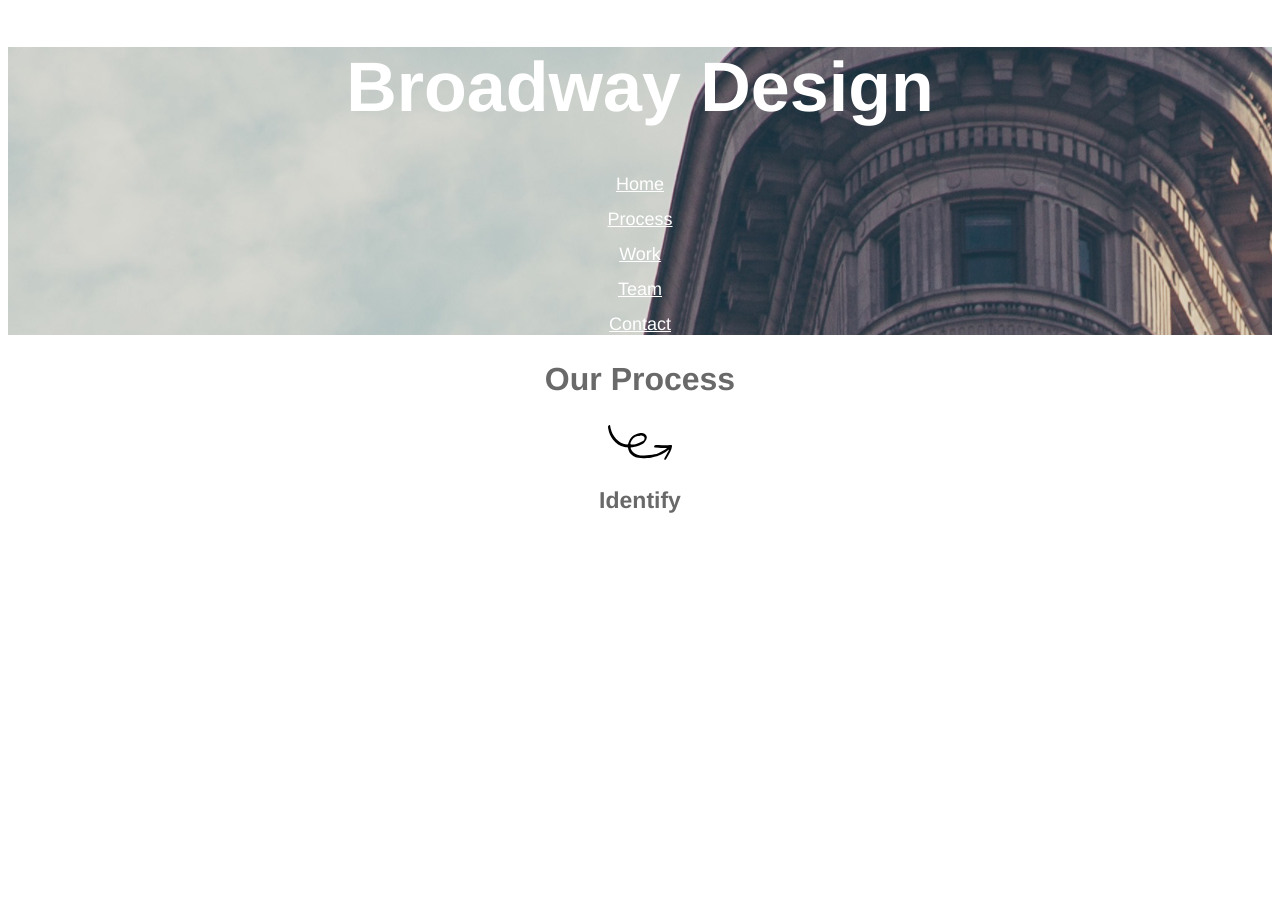
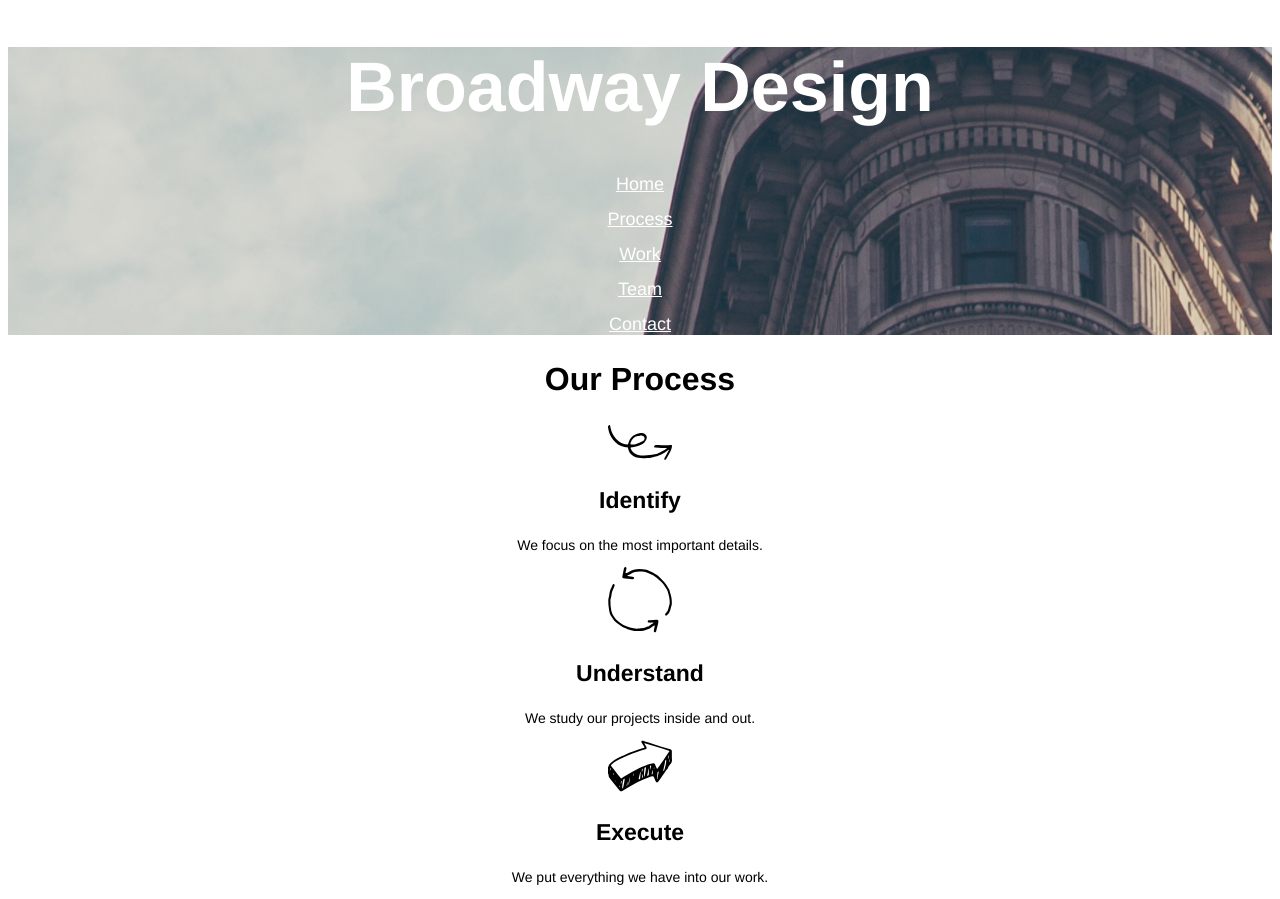
Before and after one commit to SabineHaeussler/broadway, a plain HTML site: page index.html in a window 1280 px wide. Before the commit the page ends 800 px from the top, so only its background shows below. Drawn offline with Linux system fonts and the light colour scheme.

Commit message:
Fith commit

```diff
--- a/index.html
+++ b/index.html
@@ -16,11 +16,23 @@
       <p><a href="#" class="nav">Contact</a></p>
   </div>
 
-<!--Process -->
+<!--Our Process -->
 <div>
   <h2>Our Process</h2>
-    <img src="./resources/icons/identify.svg" alt="Identify"/>
-  <h3>Identify</h3>
+
+    <img src="./resources/icons/identify.svg" alt="Identify" />
+    <h3>Identify</h3>
+        <p>We focus on the most important details.</p>
+
+    <img src="./resources/icons/understand.svg" alt="Understand" />
+    <h3>Understand</h3>
+      <p>We study our projects inside and out.</p>
+
+  <img src="./resources/icons/execute.svg" alt="Execute" />
+  <h3>Execute</h3>
+    <p>We put everything we have into our work.</p>
+
+    <!--Designed in New York -->
 
 </body>
 </html>
--- a/resources/css/style.css
+++ b/resources/css/style.css
@@ -20,13 +20,13 @@ color: white;
  h2 {
  font-size: 32px;
  font-weight: bold;
- color: dimgray;
+ color: black;
   }
 
   h3 {
   font-size: 23px;
   font-weight: bold;
-  color: dimgray;
+  color: black;
    }
 
   h4 {
@@ -38,7 +38,7 @@ color: white;
 
 p {
   font-size: 14px;
-  color: dimgray;
+  color: black;
    }
 
 .nav {
```
